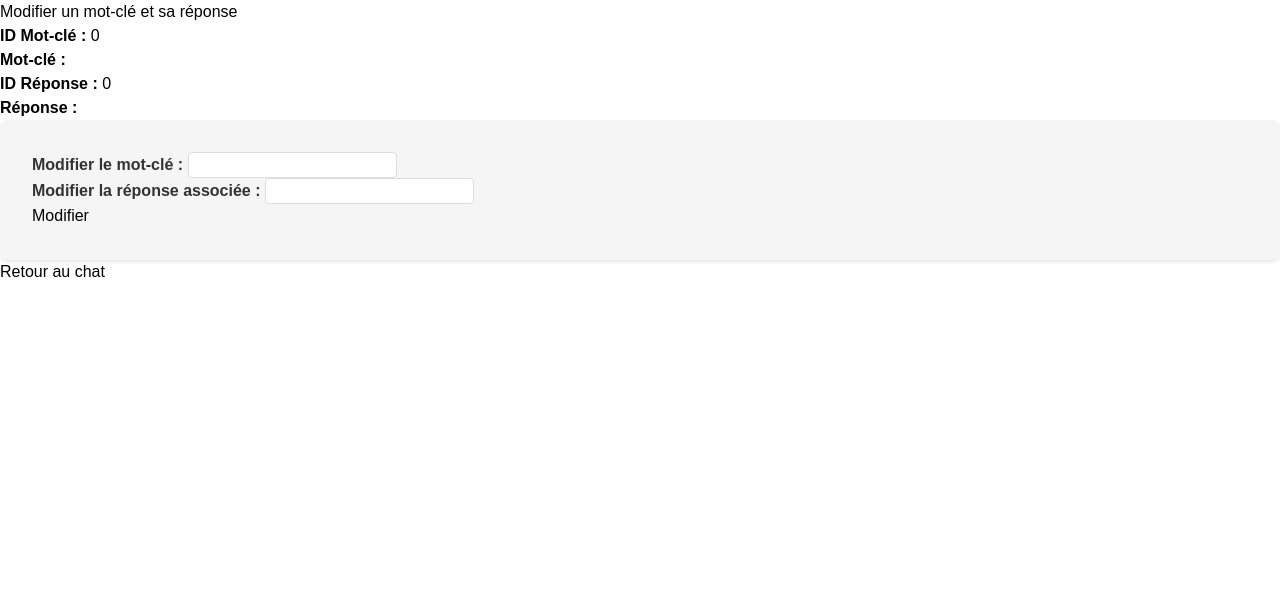
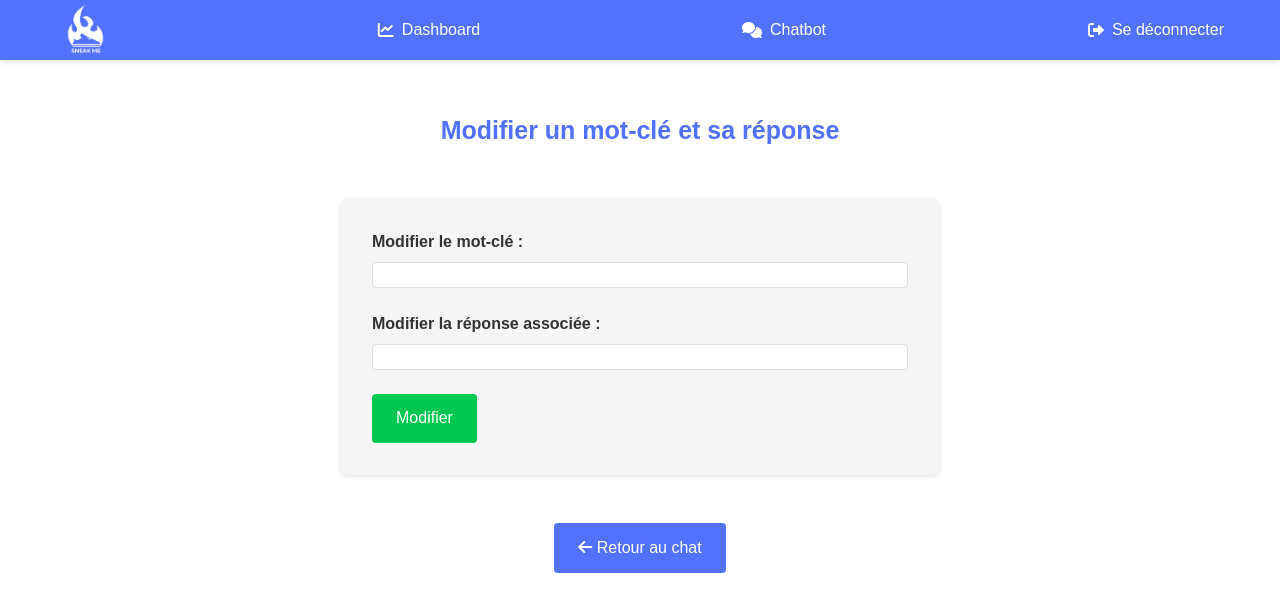
Before and after one commit to inesenrq29/sneak-me, a PHP site: page /chatbot-update in a window 1280 px wide. Shown: the top 612 px of the page. Run offline with PHP 8.4, Linux system fonts and the light colour scheme; the visitor is signed in with stand-in values (Sample User, id 1); data comes from the database, SQL or seed files in the repository; some libraries are stand-ins or nearby versions.

Commit message:
ajout du css dans la page modification du chatbot

```diff
--- a/Controllers/chatbotController.php
+++ b/Controllers/chatbotController.php
@@ -67,6 +67,7 @@ class ChatbotController {
 
     public function updateKeyword() {
             require_once __DIR__ . "/../Includes/head.php";
+            require_once(__DIR__ . '/../Includes/header.php');
 
         if (!empty($_POST['keyword_name']) && !empty($_POST['response_name']) &&
             !empty($_POST['keyword_id']) && !empty($_POST['response_id'])) {
--- a/Includes/head.php
+++ b/Includes/head.php
@@ -10,6 +10,7 @@
     <link rel="stylesheet" href="https://cdnjs.cloudflare.com/ajax/libs/font-awesome/6.0.0/css/all.min.css">
     <link rel="stylesheet" type="text/css" href="<?= URL ?>Public/assets/css/chatbot.css">
     <link rel="stylesheet" type="text/css" href="<?= URL ?>Public/assets/css/chatbotadd.css">
+    <link rel="stylesheet" type="text/css" href="<?= URL ?>Public/assets/css/chatbotupdate.css">
 
     <title>Admin - SneakMe</title>
 </head>
--- a/Views/chatbotUpdate.php
+++ b/Views/chatbotUpdate.php
@@ -42,40 +42,37 @@ foreach ($keywordsAndResponses as $row) {
 ?>
 
 
-<h2>Modifier un mot-clé et sa réponse</h2>
+<h2 class="title-add">Modifier un mot-clé et sa réponse</h2>
 
-<p><strong>ID Mot-clé :</strong> <?= $keyword_id ?></p>
-<p><strong>Mot-clé :</strong> <?= $keyword_name ?></p>
-<p><strong>ID Réponse :</strong> <?= $response_id ?></p>
-<p><strong>Réponse :</strong> <?= $response_name ?></p>
-
+<div class="form-container">
 <form method="post" action="">
     <input type="hidden" name="keyword_id" value="<?= $keyword_id ?>" />
     <input type="hidden" name="response_id" value="<?= $response_id ?>" />
 
-    <div>
+    <div class="form-group">
         <label for="keyword_name">Modifier le mot-clé :</label>
         <input type="text" name="keyword_name" id="keyword_name" value="<?= $keyword_name ?>" required />
     </div>
-    <div>
+    <div class="form-group">
         <label for="response_name">Modifier la réponse associée :</label>
         <input type="text" name="response_name" id="response_name" value="<?= $response_name ?>" required />
     </div>
-    <button type="submit">Modifier</button>
+    <button type="submit" class="submit-btn">Modifier</button>
 </form>
+</div>
 
 <?php if (isset($updateSuccess) && $updateSuccess): ?>
     <div class="container-md">
-        <div class="alert alert-success alert-dismissible fade show" role="alert">
+        <div class="message success alert alert-success alert-dismissible fade show" role="alert">
             <p>Le mot-clé et la réponse ont bien été modifiés.</p>
-            <button type="button" class="btn-close" data-bs-dismiss="alert" aria-label="Fermer">Fermer</button>
+            <button type="button" class="close-btn btn-close" data-bs-dismiss="alert" aria-label="Fermer">Fermer</button>
         </div>
     </div>
 <?php elseif (isset($errorMessage)): ?>
     <div class="container-md">
-        <div class="alert alert-danger alert-dismissible fade show" role="alert">
+        <div class="message error alert alert-danger alert-dismissible fade show" role="alert">
             <p>Erreur: <?= htmlspecialchars($errorMessage) ?></p>
-            <button type="button" class="btn-close" data-bs-dismiss="alert" aria-label="Fermer">Fermer</button>
+            <button type="button" class="close-btn btn-close" data-bs-dismiss="alert" aria-label="Fermer">Fermer</button>
         </div>
     </div>
 <?php endif; ?>
@@ -90,4 +87,4 @@ foreach ($keywordsAndResponses as $row) {
     });
 </script>
 
-<a href="<?= URL ?>chatbot"><button>Retour au chat</button></a>
+<a class="link-button" href="<?= URL ?>chatbot"><button class="backchat"><i class="fas fa-arrow-left"></i> Retour au chat</button></a>
```
Also changed, not shown: Public/assets/css/chatbotupdate.css (added).
